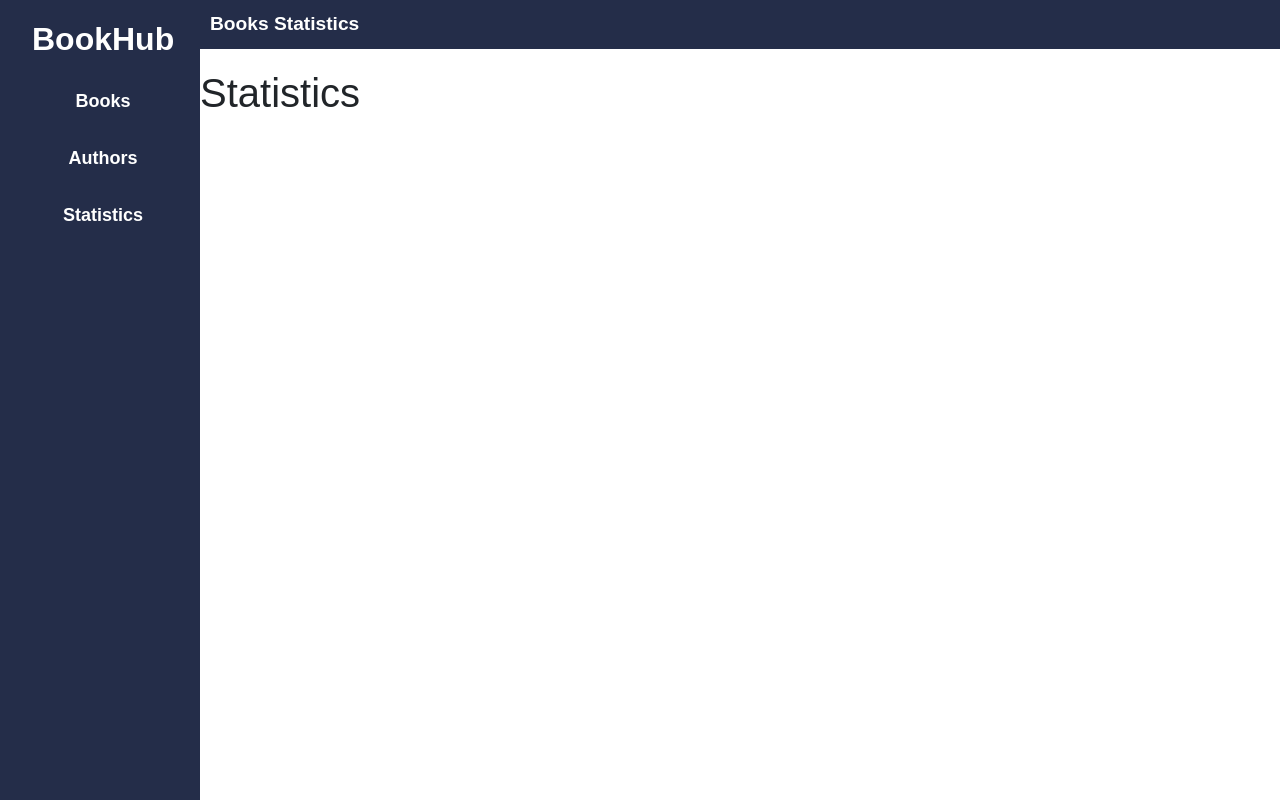
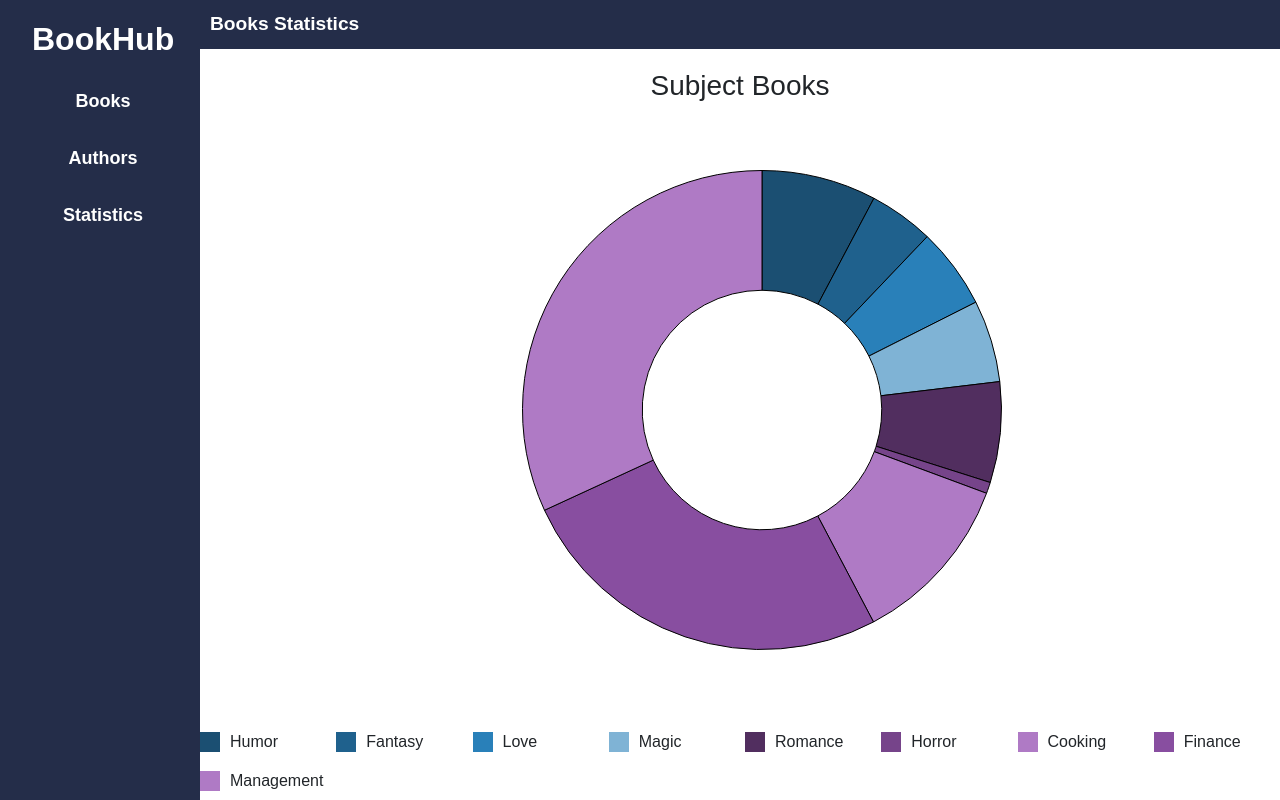
Before and after one commit to shrutidaundkar/Bookhub, a React (Create React App) app in the folder bookhub/: page /statistics in a window 1280 px wide. Built offline with nearby package versions, Linux system fonts and the light colour scheme.

Commit message:
Updated multiple subject books and chart function

```diff
--- a/bookhub/package.json
+++ b/bookhub/package.json
@@ -11,6 +11,7 @@
     "@testing-library/react": "^13.4.0",
     "@testing-library/user-event": "^13.5.0",
     "axios": "^1.4.0",
+    "chart.js": "^4.3.0",
     "react": "^18.2.0",
     "react-bootstrap": "^2.7.4",
     "react-chartjs-2": "^5.2.0",
--- a/bookhub/src/App.js
+++ b/bookhub/src/App.js
@@ -1,4 +1,4 @@
-import React from "react";
+import React, { useState } from "react";
 import "./App.css";
 import Sidebar from "./scenes/global/Sidebar";
 import { Routes, Route, BrowserRouter } from "react-router-dom";
--- a/bookhub/src/scenes/authors/index.js
+++ b/bookhub/src/scenes/authors/index.js
@@ -34,6 +34,7 @@ const Authors = () => {
     <div>
       <Topbar title={"Authors"} />
       <div class="mx-auto p-2">
+        <h1>Authors</h1>
         <label for="authorSearch" className=" h5 p-2">
           Enter author name:
         </label>
@@ -46,7 +47,7 @@ const Authors = () => {
           placeholder="Search for an author"
         />
         <button onClick={handleSearch} className="btn btn-primary">
-          <FontAwesomeIcon icon={faSearch} />
+          <FontAwesomeIcon icon={faSearch} /> Search
         </button>
       </div>
       {searchResult !== undefined ? (
--- a/bookhub/src/scenes/dashboard/index.js
+++ b/bookhub/src/scenes/dashboard/index.js
@@ -8,8 +8,6 @@ import SearchResult from "../global/SearchResult";
 import Topbar from "../global/Topbar";
 library.add(faSearch);
 const Home = () => {
-  // const [subjects, setSubjects] = useState([]);
-  // setSubjects(["humor", "fantasy", "love", "magic", "romance"]);
   const [searchTerm, setSearchTerm] = useState("");
   const [searchResult, setSearchResult] = useState();
   const handleSearch = (e) => {
@@ -31,7 +29,6 @@ const Home = () => {
           subject: book.subject[1],
           key: book.key,
         });
-        // console.log(searchResult.key);
       });
   };
   return (
@@ -52,7 +49,7 @@ const Home = () => {
             placeholder="Search for a book"
           />
           <button type="submit" className="btn btn-primary">
-            <FontAwesomeIcon icon={faSearch} />
+            <FontAwesomeIcon icon={faSearch} /> Search
           </button>
         </form>
       </div>
@@ -64,8 +61,7 @@ const Home = () => {
           <i>Books by subjects</i>
         </b>
       </h1>
-      <SubjectBooks subject={"humor"} />
-      <SubjectBooks subject={"fantasy"} />
+      <SubjectBooks />
     </div>
   );
 };
--- a/bookhub/src/scenes/global/BookDetails.js
+++ b/bookhub/src/scenes/global/BookDetails.js
@@ -14,11 +14,17 @@ const BookDetailsModal = (props) => {
   }, [bookKey]);
   const { title, description, first_publish_date } = bookDetails;
   return (
+    <>
+      {title !== undefined &&
+        description !== undefined &&
+        first_publish_date !== undefined &&
+        isModalOpen !== undefined &&
+        first_publish_date !== undefined && (
           <div className={modalClasses}>
             <div className="modal-main ">
               <button
                 type="button"
-          class="btn btn-block btn-danger position-absolute top-0 end-0"
+                className="btn btn-block btn-danger position-absolute top-0 end-0"
                 onClick={closeModal}
               >
                 X
@@ -30,10 +36,12 @@ const BookDetailsModal = (props) => {
                   alt={`${title}`}
                 />
                 <div className="col-sm-12 col-md-8 modal-details">
-            <h2>{title}</h2>
+                  {title !== undefined && <h2>{title}</h2>}
+                  {description !== "" ? (
                     <p>
                       <b> Description:</b> {description}
                     </p>
+                  ) : null}
                   <p>
                     <b>First Publish Year:</b> {first_publish_date}
                   </p>
@@ -41,6 +49,8 @@ const BookDetailsModal = (props) => {
               </div>
             </div>
           </div>
+        )}
+    </>
   );
 };
 
--- a/bookhub/src/scenes/global/Bookcard.js
+++ b/bookhub/src/scenes/global/Bookcard.js
@@ -24,12 +24,16 @@ const BookCard = (props) => {
             <b>Author:</b>
             <i> {authors[0].name}</i>
           </p>
+          {key !== undefined &&
+            cover_id !== undefined &&
+            isModalOpen !== undefined && (
               <BookDetailsModal
                 isModalOpen={isModalOpen}
                 closeModal={closeModal}
                 bookKey={key}
                 coverId={cover_id}
               />
+            )}
           <button onClick={openModal} class="btn btn-block btn-primary">
             More info
           </button>
--- a/bookhub/src/scenes/global/SubjectBooks.js
+++ b/bookhub/src/scenes/global/SubjectBooks.js
@@ -2,29 +2,69 @@ import { useEffect, useState } from "react";
 import axios from "axios";
 import BookCard from "../global/Bookcard";
 
-const SubjectBooks = (props) => {
-  const [books, setBooks] = useState({});
+const SubjectBooks = () => {
+  const [subjectSelected, setSubjectSelected] = useState("humor");
+  const [responseData, setResponseData] = useState([]);
 
   useEffect(() => {
-    axios
-      .get(`http://openlibrary.org/subjects/${props.subject}.json?limit=10`)
-      .then((res) => {
-        setBooks(res.data);
-      });
-  }, [props]);
+    const keys = [
+      "humor",
+      "fantasy",
+      "love",
+      "magic",
+      "romance",
+      "horror",
+      "cooking",
+    ];
+    const fetchData = async () => {
+      try {
+        const promises = keys.map((key) =>
+          axios.get(`http://openlibrary.org/subjects/${key}.json?limit=5`)
+        );
 
+        const allResponses = await axios.all(promises);
+        const responseData = allResponses.map((response) => response.data);
+        setResponseData(responseData);
+        console.log(responseData);
+      } catch (error) {
+        console.log("Error fetching data:", error);
+      }
+    };
+
+    fetchData();
+  }, []);
   return (
     <div className="text-left bg-secondary p-3 mx-3">
       <h2 className="text-left text-light">
-        Subject:<b> {books.name}</b>
+        <label for="options">Select a subject: </label>
+        <select
+          id="options"
+          name="options"
+          value={subjectSelected}
+          className="p-2 mx-2 selectpicker form-control"
+          onInput={(ev) => setSubjectSelected(ev.target.value)}
+        >
+          <option value="humor">humor</option>
+          <option value="fantasy">fantasy</option>
+          <option value="love">love</option>
+          <option value="magic">magic</option>
+          <option value="romance">romance</option>
+          <option value="horror">horror</option>
+          <option value="cooking">cooking</option>
+        </select>
       </h2>
-      {books.works !== undefined ? (
+
+      {responseData !== undefined ? (
         <div class="book-container">
-          {books.works.map((work) => (
-            <BookCard work={work} />
-          ))}
+          {responseData
+            .find((res) => res.key === `/subjects/${subjectSelected}`)
+            ?.works?.map((work) => (
+              <BookCard work={work} />
+            ))}
         </div>
-      ) : null}
+      ) : (
+        <div>Data not found!</div>
+      )}
     </div>
   );
 };
--- a/bookhub/src/scenes/statistics/index.js
+++ b/bookhub/src/scenes/statistics/index.js
@@ -1,14 +1,159 @@
 import Topbar from "../global/Topbar";
+import React from "react";
+import { useState, useEffect } from "react";
+import { Doughnut } from "react-chartjs-2";
+import { Chart } from "chart.js";
+import { DoughnutController } from "chart.js";
+import { Bar } from "react-chartjs-2";
+// import { Chart } from "chart.js";
+import { ArcElement, BarController, CategoryScale } from "chart.js";
+Chart.register(ArcElement, BarController, CategoryScale, DoughnutController);
+// Chart.register(ArcElement, DoughnutController);
+
+const generateColorVariations = (baseColor, alpha, steps) => {
+  const [r, g, b] = baseColor;
+  const result = [];
+
+  for (let i = 1; i <= steps; i++) {
+    const factor = i / steps;
+    result.push(
+      `rgba(${Math.round(r * factor)}, ${Math.round(g * factor)}, ${Math.round(
+        b * factor
+      )}, ${alpha})`
+    );
+  }
+
+  return result;
+};
 
 const Statistics = () => {
-  // const [subjects, setSubjects] = useState([]);
-  // setSubjects(["humor", "fantasy", "love", "magic", "romance"]);
+  const [chartData, setChartData] = useState(null);
+  const subjects = [
+    "Humor",
+    "Fantasy",
+    "Love",
+    "Magic",
+    "Romance",
+    "Horror",
+    "Cooking",
+    "Finance",
+    "Management",
+  ];
+  const subjectLengths = [
+    23182, 13104, 16326, 16589, 20339, 2269, 34860, 77369, 95462,
+  ];
+
+  useEffect(() => {
+    const fetchDataAndRenderChart = async () => {
+      const baseColor = [0, 0, 200];
+      const borderColor = "rgba(0, 0, 0, 1)";
+      const backgroundColors = [
+        "#1B4F72",
+        "#1F618D",
+        "#2980B9",
+        "#7FB3D5",
+        "#512E5F",
+        "#76448A",
+        "#AF7AC5",
+        "#884EA0",
+        "#AF7AC5",
+      ];
+      const borderColors = new Array(subjects.length).fill(borderColor);
+
+      setChartData({
+        labels: subjects,
+        datasets: [
+          {
+            label: "House Members",
+            data: Object.values(subjectLengths),
+            backgroundColor: backgroundColors,
+            borderColor: borderColors,
+            borderWidth: 1,
+          },
+        ],
+      });
+    };
+
+    fetchDataAndRenderChart();
+  }, []);
+
+  if (!chartData) return <div>Loading...</div>;
+
+  const renderLegend = () => {
+    return (
+      <div
+        style={{
+          display: "grid",
+          gridTemplateColumns: "repeat(auto-fill, minmax(120px, 1fr))",
+          gap: "10px",
+          marginTop: "20px",
+        }}
+      >
+        {chartData.labels.map((subject, index) => {
+          return (
+            <div
+              key={index}
+              style={{
+                display: "flex",
+                alignItems: "center",
+                marginBottom: "5px",
+              }}
+            >
+              <div
+                style={{
+                  width: "20px",
+                  height: "20px",
+                  backgroundColor: chartData.datasets[0].backgroundColor[index],
+                  marginRight: "10px",
+                }}
+              ></div>
+              <div>{subject}</div>
+            </div>
+          );
+        })}
+      </div>
+    );
+  };
 
   return (
-    <div>
+    <div className="text-center">
       <Topbar title={"Books Statistics"} />
-      <h1>Statistics</h1>
+      <h3>Subject Books</h3>
+      <div
+        style={{
+          display: "flex",
+          justifyContent: "center",
+          alignItems: "center",
+          width: "100%",
+          height: "600px",
+          position: "relative",
+          margin: "auto",
+          paddingLeft: "4%",
+        }}
+      >
+        <div
+          style={{
+            width: "500px",
+            height: "500px",
+            position: "relative",
+            padding: "10px",
+          }}
+        >
+          <Doughnut
+            data={chartData}
+            options={{
+              responsive: true,
+              maintainAspectRatio: false,
+              legend: {
+                display: true,
+              },
+            }}
+          />
+        </div>
+      </div>
+      {renderLegend()}
     </div>
   );
 };
+
 export default Statistics;
```
Also changed, not shown: 1 other file (tests, documents, lock files or other folders). Lines whose indentation alone changed are shown as unchanged.
